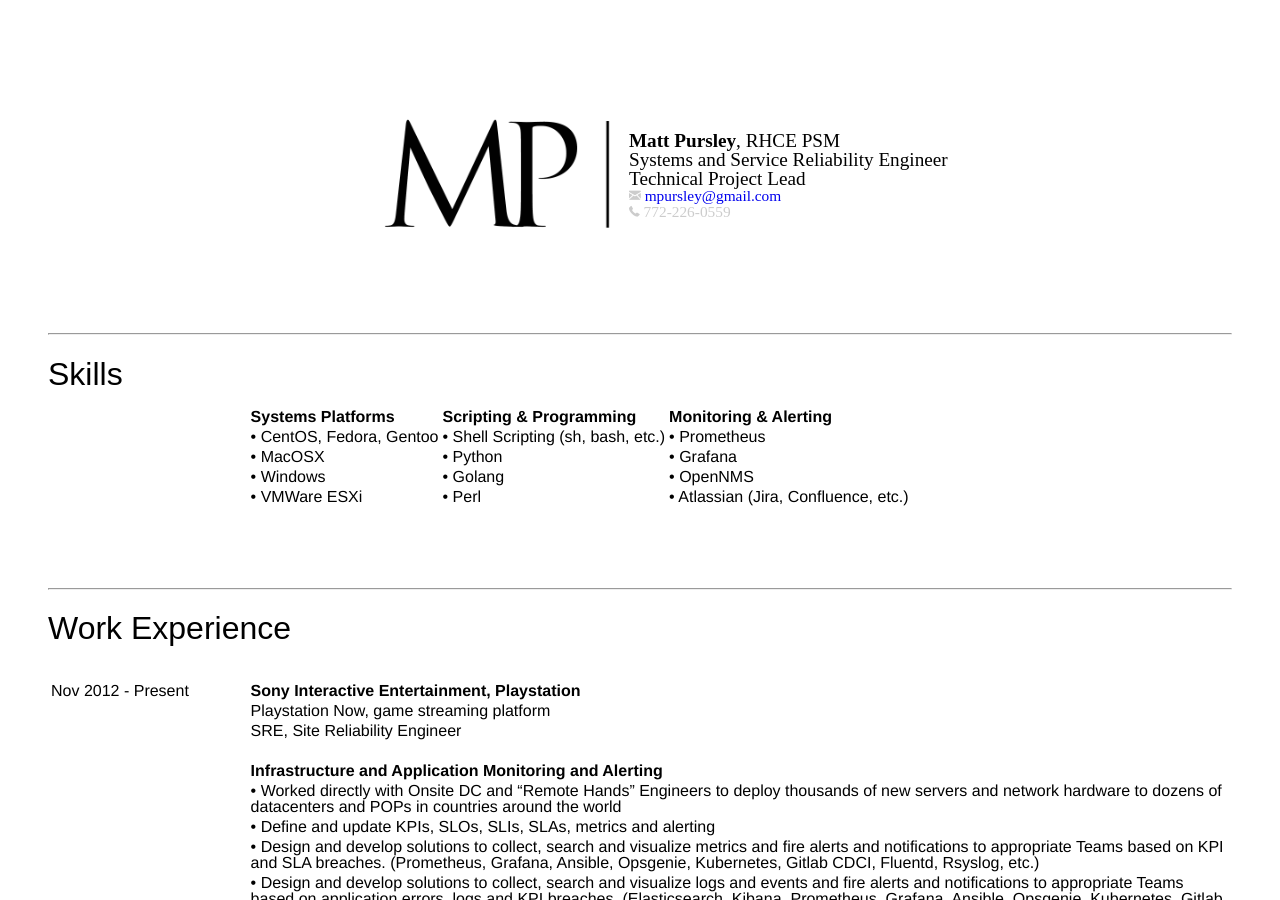
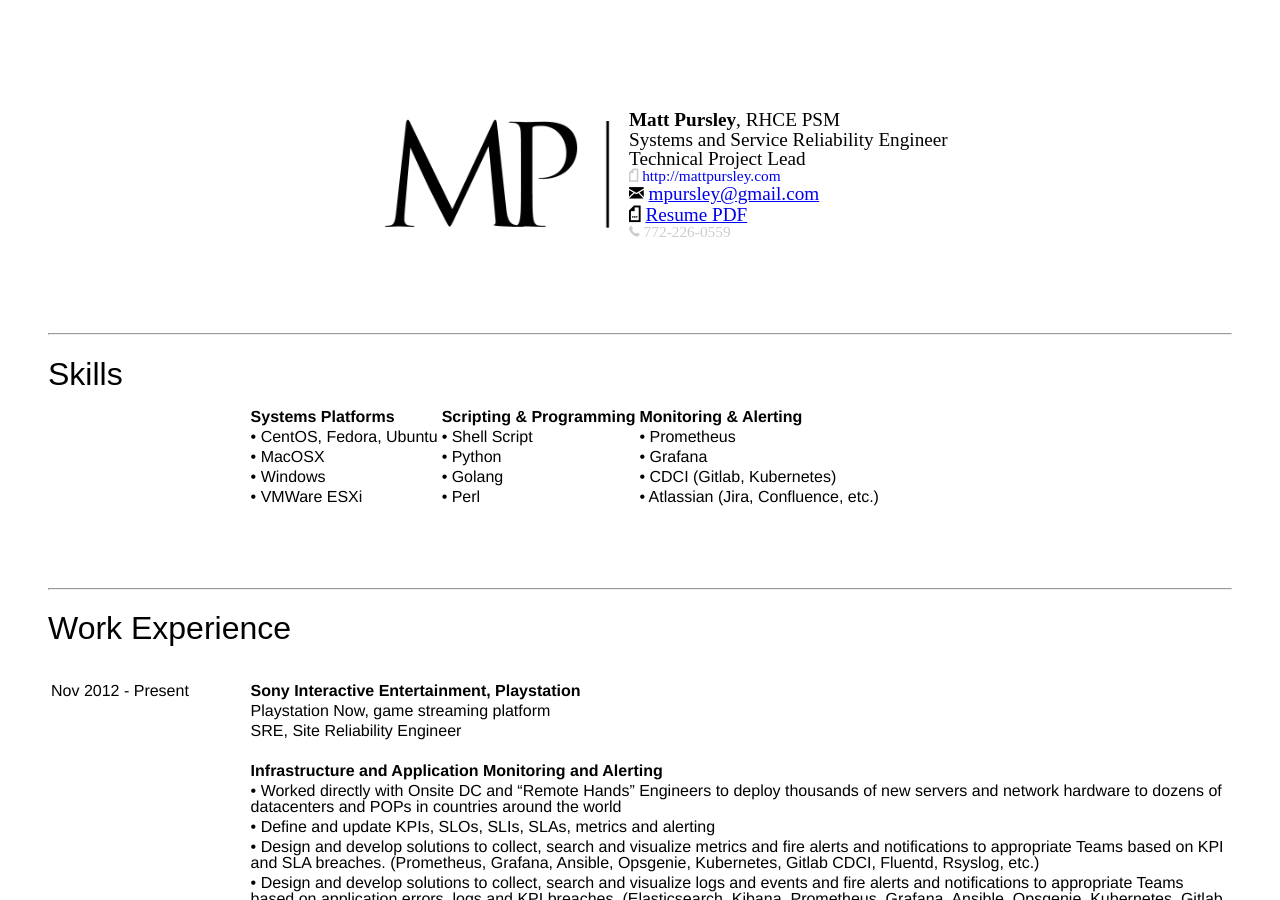
Before and after one commit to mpursley/mpursley.github.io, a Jekyll site: the page built from resume.md, in a window 1280 px wide and 900 px high. Built offline with Jekyll 4.4.1, drawn with Linux system fonts in a browser that asks for light colours.

Commit message:
Update resume.md

```diff
--- a/resume.md
+++ b/resume.md
@@ -14,8 +14,16 @@
       Systems and Service Reliability Engineer<br>
       Technical Project Lead<br>
       <div id="webaddress">
+        <i class="fi-page"></i>
+        <a href="http://mattpursley.com">http://mattpursley.com</a><br>
+      </div>
+      <div id="emailaddress">
         <i class="fi-mail"></i>
         <a href="mailto:mpursley@gmail.com">mpursley@gmail.com</a><br>
+      </div>
+      <div id="pdf">
+        <i class="fi-page-pdf"></i>
+        <a href="Matt_Pursley_Resume.pdf">Resume PDF</a><br>
       </div>
       <div id="webaddress">
         <i class="fi-telephone"></i> 772-226-0559
@@ -31,9 +39,9 @@
 
 |&nbsp;&nbsp;&nbsp;&nbsp;&nbsp;&nbsp;&nbsp;&nbsp;&nbsp;&nbsp;&nbsp;&nbsp;&nbsp;&nbsp;&nbsp;&nbsp;&nbsp;&nbsp;&nbsp;&nbsp;&nbsp;&nbsp;&nbsp;&nbsp;&nbsp;&nbsp;&nbsp;&nbsp;&nbsp;&nbsp;&nbsp;&nbsp;&nbsp;&nbsp;&nbsp;&nbsp;&nbsp;&nbsp;&nbsp;&nbsp;&nbsp;&nbsp;&nbsp;&nbsp;                                   |   Systems Platforms        | Scripting & Programming          | Monitoring & Alerting
 | :---               | :------------------------|:---------------------------------|:------------------------
-| &nbsp;             | • CentOS, Fedora, Gentoo | • Shell Scripting (sh, bash, etc.)| • Prometheus
+| &nbsp;             | • CentOS, Fedora, Ubuntu | • Shell Script                   | • Prometheus
 | &nbsp;             | • MacOSX                 | • Python                         | • Grafana
-| &nbsp;             | • Windows                | • Golang                         | • OpenNMS
+| &nbsp;             | • Windows                | • Golang                         | • CDCI (Gitlab, Kubernetes)
 | &nbsp;             | • VMWare ESXi            | • Perl                           | • Atlassian (Jira, Confluence, etc.)
 
 <br><br><br>
```
